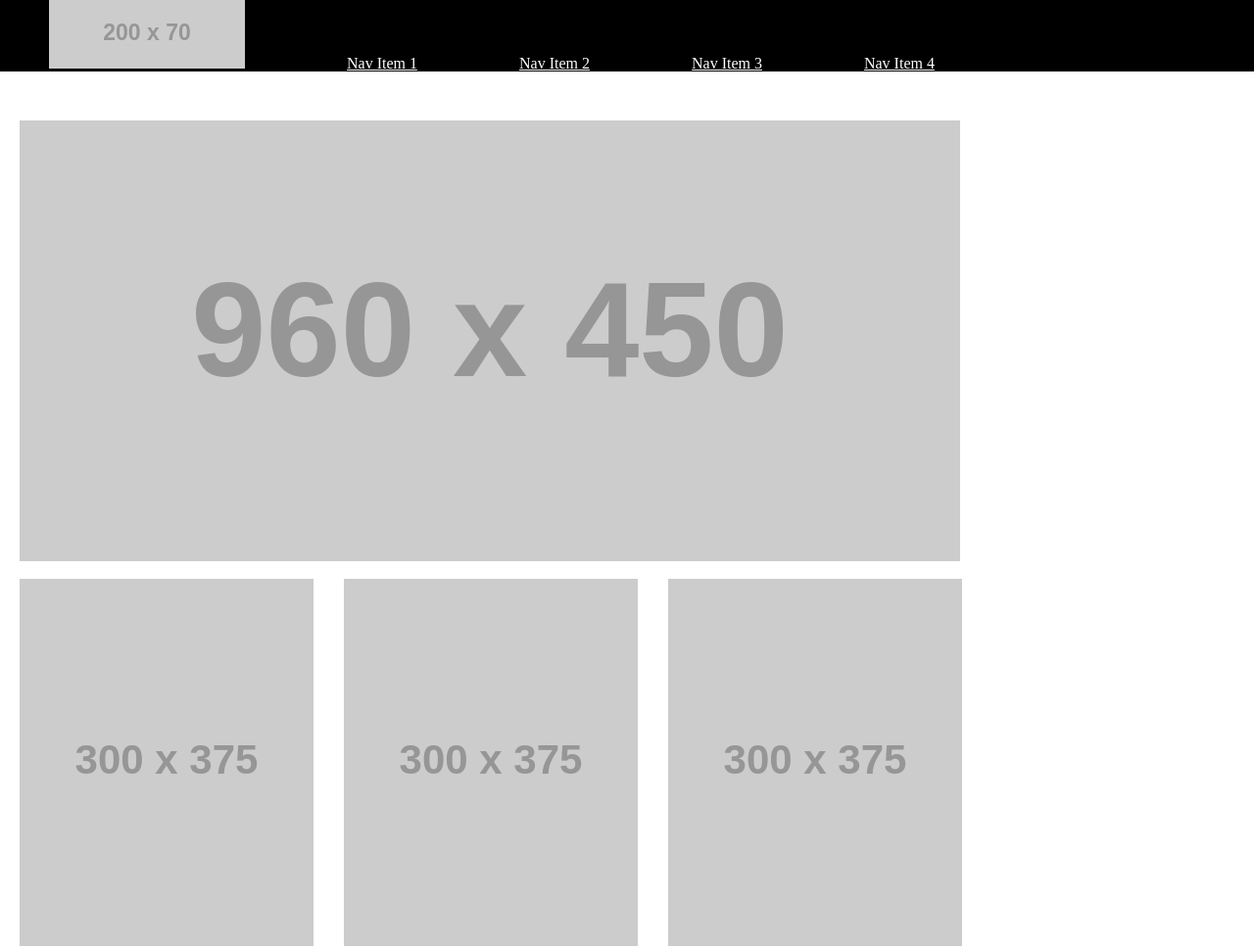
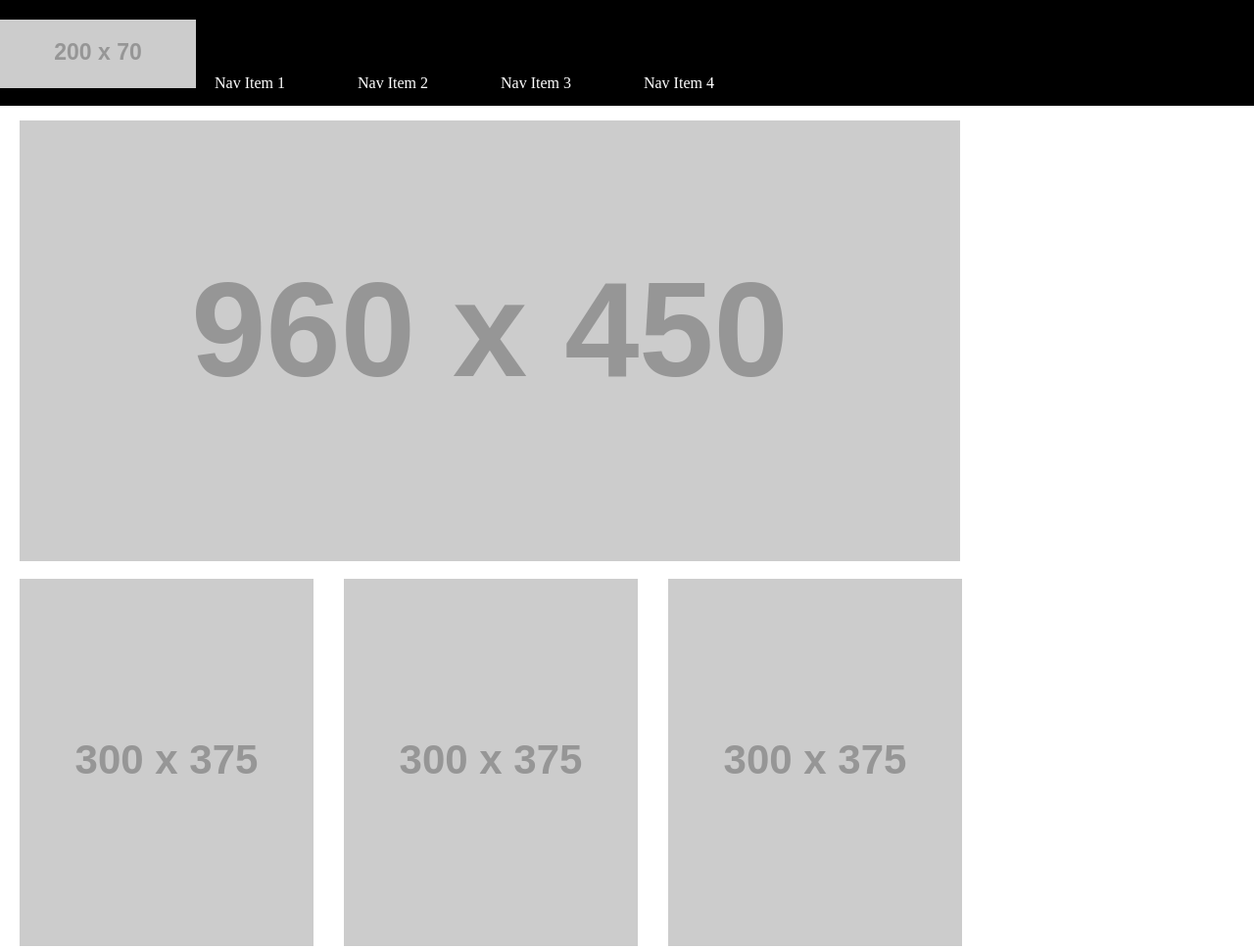
Before and after one commit to BayanAbualhaj/wirefame-exercise, a plain HTML site: page index.html in a window 1280 px wide. Shown: the top 969 px of the page at 98% size. Drawn offline with Linux system fonts and the light colour scheme; placeholder pictures from the web are drawn by us.

Commit message:
edit css

```diff
--- a/index.html
+++ b/index.html
@@ -9,7 +9,7 @@
 <body>
     <nav>
         <ul>
-            <li><img src="https://placehold.it/200x70/ddd"></li>
+            <img src="https://placehold.it/200x70/ddd">
             <li><a href="">Nav Item 1</a> </li>
             <li><a href="">Nav Item 2</a></li>
             <li><a href="">Nav Item 3</a></li>
--- a/style.css
+++ b/style.css
@@ -1,15 +1,20 @@
+nav img {
+    margin-top: 20px;
+}
 nav ul li {
-    display: inline;
+    display: inline-block;
     color: white;
-    margin: 10px;
-    padding: 40px;
+    text-align: center;
+    padding: 15px;
+    margin-right: 40px;
 }
+
 nav ul{
     background-color: black;
 }
 
 header img{
-    margin-top: 50px;
+    margin-top: 15px;
     margin-left: 20px;
 }
 main img {
@@ -43,7 +48,11 @@ section section p{
 
 a{
     color: white;
+
 }
+a:link {
+    text-decoration: none;
+  }
 a:hover{
     background-color: tomato;
 }
```
